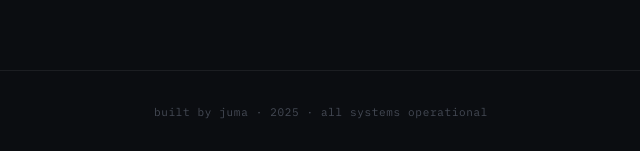
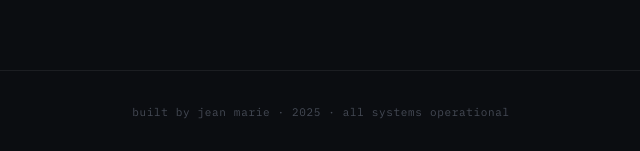
Before and after one commit to SpyNextDoor/SpyNextDoor.github.io, a plain HTML site: page index.html in a window 1280 px wide. Shown: the part 4291-4442 px from the top of the page, 319-959 px from the left. Drawn offline with Linux system fonts and the light colour scheme.

Commit message:
Update footer attribution from 'juma' to 'jean marie'

```diff
--- a/index.html
+++ b/index.html
@@ -585,7 +585,7 @@
 </section>
 
 <footer>
-  built by juma · 2025 · all systems operational
+  built by jean marie · 2025 · all systems operational
 </footer>
 
 </body>
```
